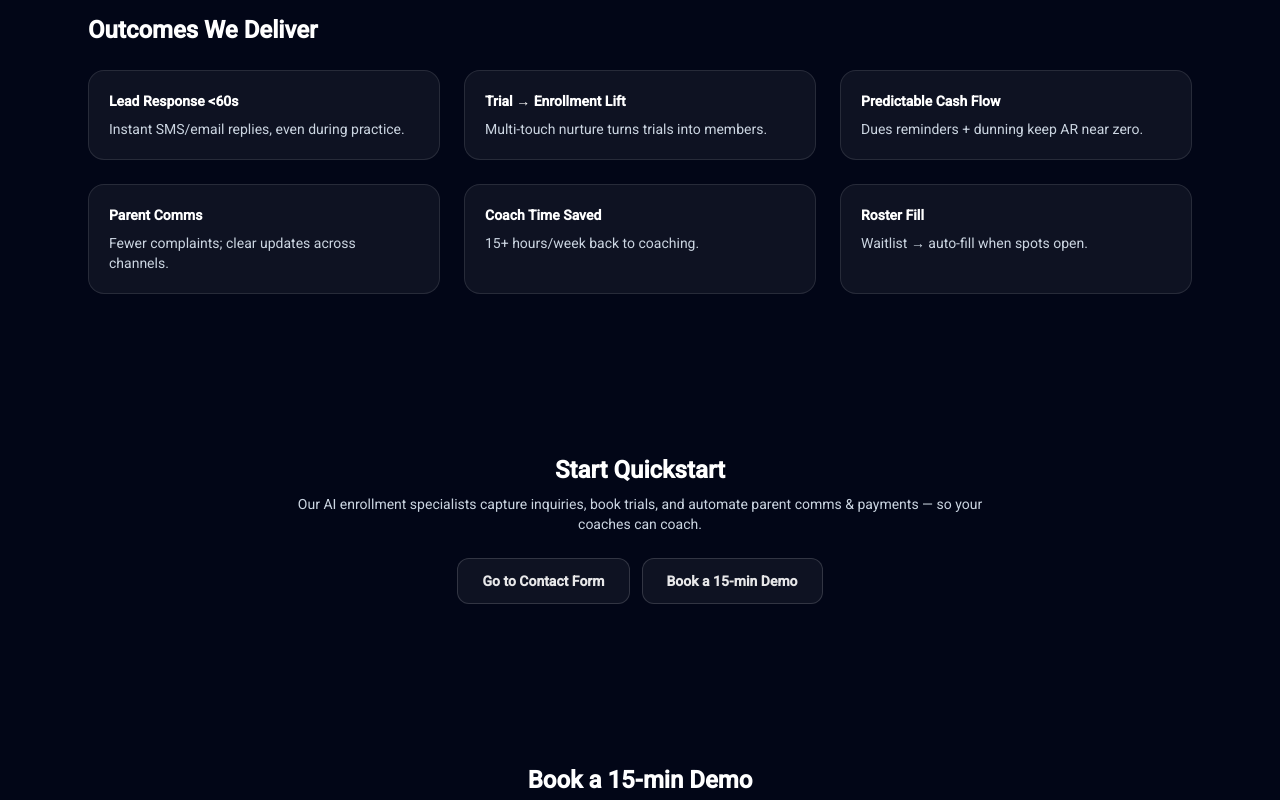
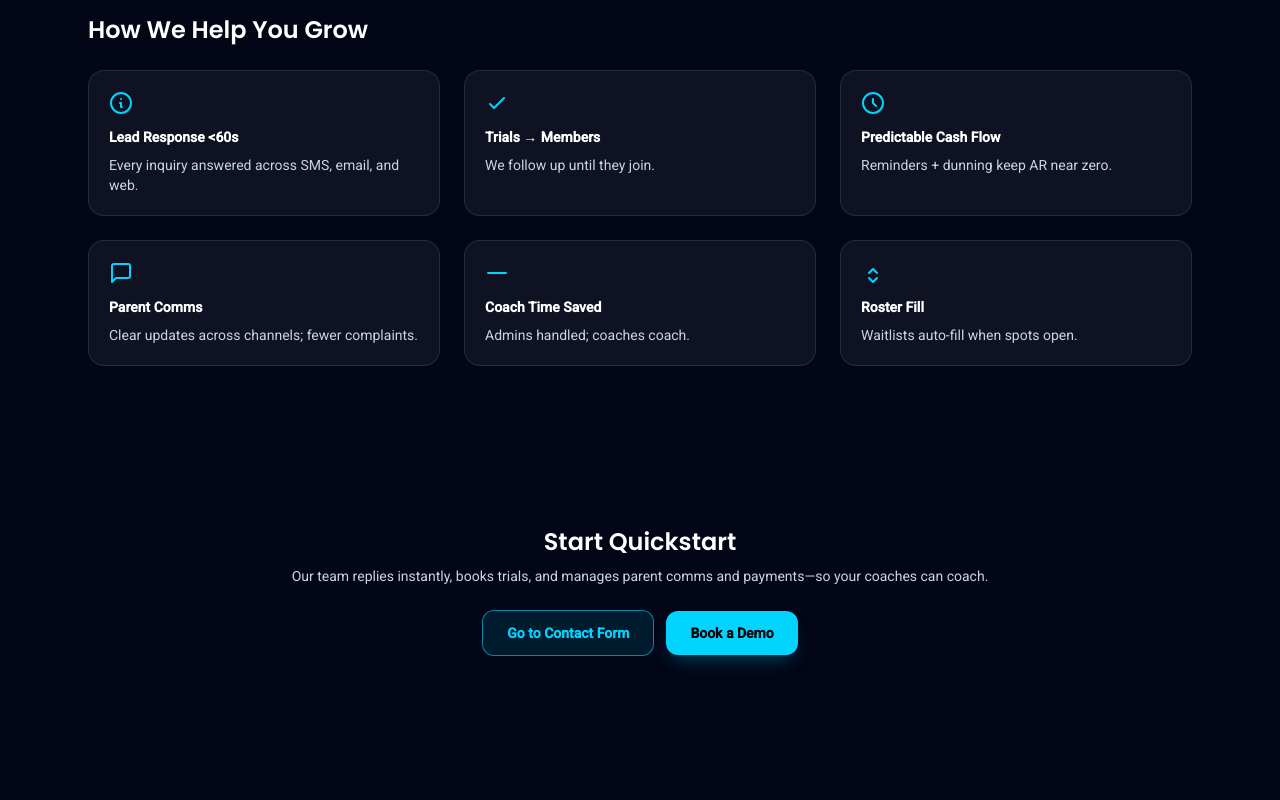
Before and after one commit to Swimrad/uwatermarketing-site, a Next.js app: page / in a window 1280 px wide. Shown: the part 860-1660 px from the top of the page. Built offline with nearby package versions, Linux system fonts and the light colour scheme.

Commit message:
ux: outcomes icons + simpler copy; unify CTAs to 'Book a Demo'; keep ROI-first voice and electric-blue accents

```diff
--- a/pages/index.js
+++ b/pages/index.js
@@ -9,15 +9,15 @@ export default function Home() {
   return (
     <>
       <Head>
-        <title>Fill Every Class & Roster Automatically | Underwater Marketing</title>
+        <title>Fill Every Roster in 72 Hours | Underwater Marketing</title>
         <meta
           name="description"
-          content="24/7 AI enrollment for youth sports. Capture inquiries, book trials, automate parent comms & payments — so your coaches can coach."
+          content="24/7 enrollment support for youth sports. We reply instantly, book trials, and keep payments on track—so coaches can coach."
         />
-        <meta property="og:title" content="Fill Every Class & Roster Automatically" />
+        <meta property="og:title" content="Fill Every Roster in 72 Hours" />
         <meta
           property="og:description"
-          content="24/7 AI enrollment for youth sports. Go live in 72h. 30-day risk-free."
+          content="Go live in 72h. 30-day risk-free. We answer every inquiry and drive enrollments."
         />
         <meta property="og:type" content="website" />
       </Head>
@@ -26,45 +26,62 @@ export default function Home() {
         {/* Header + AnnouncementBar are rendered globally in _app.js */}
         <Hero />
 
-        {/* Outcomes Section */}
+        {/* Outcomes Section (icons + simpler copy) */}
         <section id="outcomes" className="mx-auto max-w-6xl px-6 py-20 text-slate-200">
-          <h2 className="text-2xl font-semibold text-white">Outcomes We Deliver</h2>
+          <h2 className="font-heading text-2xl font-semibold text-white">How We Help You Grow</h2>
+
           <div className="mt-6 grid gap-6 sm:grid-cols-2 lg:grid-cols-3">
             {[
-              ["Lead Response <60s", "Instant SMS/email replies, even during practice."],
-              ["Trial → Enrollment Lift", "Multi-touch nurture turns trials into members."],
-              ["Predictable Cash Flow", "Dues reminders + dunning keep AR near zero."],
-              ["Parent Comms", "Fewer complaints; clear updates across channels."],
-              ["Coach Time Saved", "15+ hours/week back to coaching."],
-              ["Roster Fill", "Waitlist → auto-fill when spots open."]
-            ].map(([title, body]) => (
-              <div key={title} className="rounded-2xl border border-white/10 bg-white/5 p-5">
-                <h3 className="text-sm font-semibold text-white">{title}</h3>
-                <p className="mt-2 text-sm text-slate-300">{body}</p>
+              { title: "Lead Response <60s", body: "Every inquiry answered across SMS, email, and web.", icon: "M13 16h-1v-4h-1m1-4h.01M12 2a10 10 0 100 20 10 10 0 000-20z" },
+              { title: "Trials → Members", body: "We follow up until they join.", icon: "M5 13l4 4L19 7" },
+              { title: "Predictable Cash Flow", body: "Reminders + dunning keep AR near zero.", icon: "M12 8v4l3 3 M12 2a10 10 0 100 20 10 10 0 000-20" },
+              { title: "Parent Comms", body: "Clear updates across channels; fewer complaints.", icon: "M21 15a2 2 0 01-2 2H7l-4 4V5a2 2 0 012-2h14a2 2 0 012 2z" },
+              { title: "Coach Time Saved", body: "Admins handled; coaches coach.", icon: "M3 12h18" },
+              { title: "Roster Fill", body: "Waitlists auto-fill when spots open.", icon: "M16 17l-4 4-4-4m8-5l-4-4-4 4" },
+            ].map((c) => (
+              <div
+                key={c.title}
+                className="group rounded-2xl border border-white/10 bg-white/5 p-5 transition hover:-translate-y-0.5 hover:border-brand-electric hover:bg-white/10"
+              >
+                <div className="mb-3 h-6 w-6">
+                  <svg
+                    viewBox="0 0 24 24"
+                    className="h-6 w-6 text-brand-electric"
+                    fill="none"
+                    stroke="currentColor"
+                    strokeWidth="2"
+                    strokeLinecap="round"
+                    strokeLinejoin="round"
+                  >
+                    <path d={c.icon} />
+                  </svg>
+                </div>
+                <h3 className="text-sm font-semibold text-white">{c.title}</h3>
+                <p className="mt-2 text-sm text-slate-300">{c.body}</p>
               </div>
             ))}
           </div>
         </section>
 
-        {/* Start Quickstart CTA */}
+        {/* Start Quickstart CTA (no pricing mentioned, consistent copy) */}
         <section id="start" className="bg-slate-950 py-20">
           <div className="mx-auto max-w-3xl px-6 text-center">
-            <h2 className="text-2xl font-semibold">Start Quickstart</h2>
+            <h2 className="font-heading text-2xl font-semibold">Start Quickstart</h2>
             <p className="mt-2 text-sm text-slate-300">
-              Our AI enrollment specialists capture inquiries, book trials, and automate parent comms & payments — so your coaches can coach.
+              Our team replies instantly, books trials, and manages parent comms and payments—so your coaches can coach.
             </p>
             <div className="mt-6 flex items-center justify-center gap-3">
               <a
                 href="#contact"
-                className="inline-flex rounded-xl border border-white/15 bg-white/5 px-6 py-3 text-sm font-semibold text-white/90 hover:bg-white/10"
+                className="inline-flex rounded-xl border border-brand-electric/60 bg-brand-electric/10 px-6 py-3 text-sm font-semibold text-brand-electric hover:bg-brand-electric/20"
               >
                 Go to Contact Form
               </a>
               <a
                 href="#demo"
-                className="inline-flex rounded-xl border border-white/15 bg-white/5 px-6 py-3 text-sm font-semibold text-white/90 hover:bg-white/10"
+                className="inline-flex rounded-xl bg-brand-electric px-6 py-3 text-sm font-semibold text-black shadow-[0_10px_20px_-8px_rgba(0,212,255,0.35)] hover:bg-brand-blue"
               >
-                Book a 15-min Demo
+                Book a Demo
               </a>
             </div>
           </div>
@@ -73,7 +90,7 @@ export default function Home() {
         {/* Booking Calendar Embed */}
         <section id="demo" className="bg-slate-950 py-20">
           <div className="mx-auto max-w-4xl px-6">
-            <h2 className="mb-6 text-center text-2xl font-semibold">Book a 15-min Demo</h2>
+            <h2 className="mb-6 text-center font-heading text-2xl font-semibold">Book a Demo</h2>
             <BookingCalendar />
           </div>
         </section>
@@ -81,7 +98,7 @@ export default function Home() {
         {/* Contact Form Embed */}
         <section id="contact" className="bg-slate-950 py-20">
           <div className="mx-auto max-w-4xl px-6">
-            <h2 className="mb-6 text-center text-2xl font-semibold">Contact Us</h2>
+            <h2 className="mb-6 text-center font-heading text-2xl font-semibold">Contact Us</h2>
             <ContactForm />
           </div>
         </section>
```
